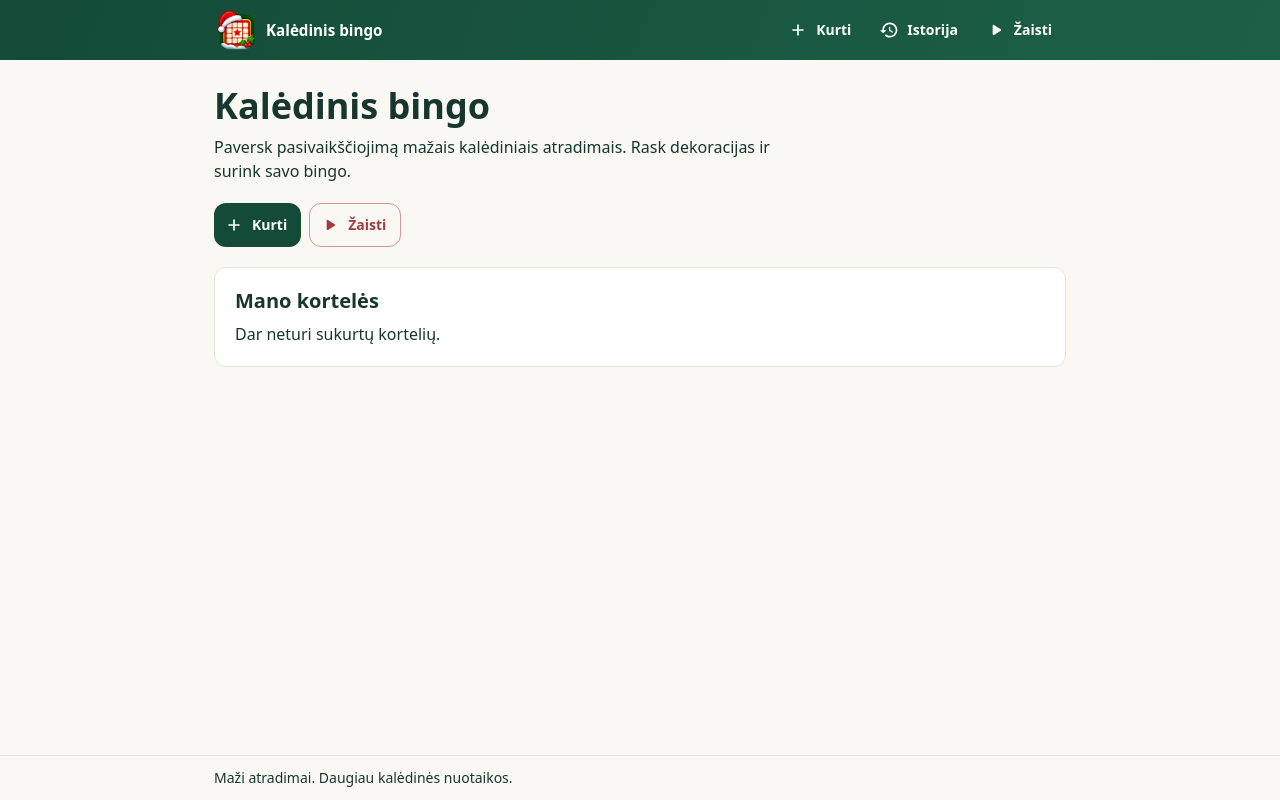
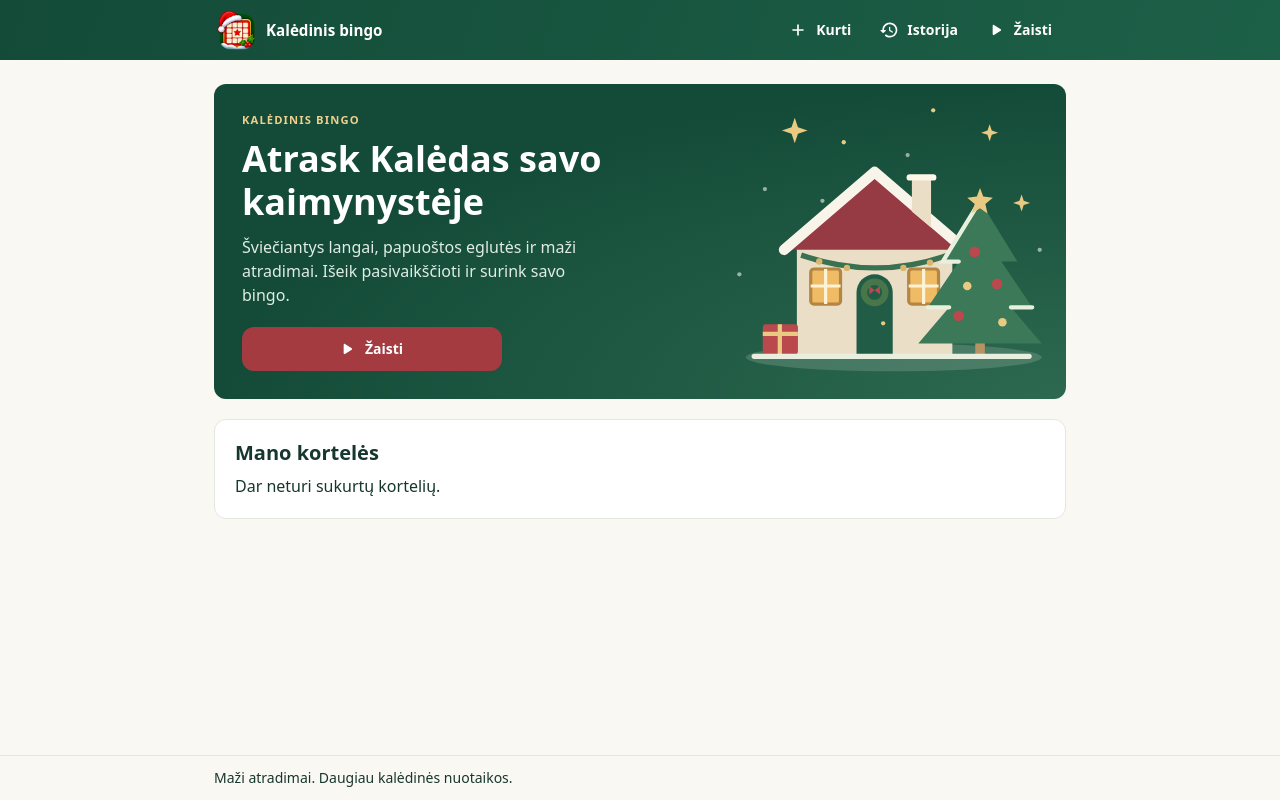
Before and after one commit to Greta741/ChristmasBingo, a React (Vite) app: page / in a window 1280 px wide. Built offline with nearby package versions, Linux system fonts and the light colour scheme.

Commit message:
Add hero

```diff
--- a/src/views/main/MainView.tsx
+++ b/src/views/main/MainView.tsx
@@ -1,12 +1,8 @@
-import AddRoundedIcon from '@mui/icons-material/AddRounded'
-import PlayArrowRoundedIcon from '@mui/icons-material/PlayArrowRounded'
-import Button from '@mui/material/Button'
 import Paper from '@mui/material/Paper'
-import Stack from '@mui/material/Stack'
 import Typography from '@mui/material/Typography'
 import { useEffect } from 'react'
-import { Link, useLocation, useSearchParams } from 'react-router'
-import { PageHeader } from '../../shared/components/layout/PageHeader'
+import { useLocation, useSearchParams } from 'react-router'
+import { ChristmasHero } from './components/ChristmasHero'
 
 export function MainView() {
   const [searchParams] = useSearchParams()
@@ -22,33 +18,7 @@ export function MainView() {
 
   return (
     <>
-      <PageHeader
-        title="Kalėdinis bingo"
-        description="Paversk pasivaikščiojimą mažais kalėdiniais atradimais. Rask dekoracijas ir surink savo bingo."
-      />
-      <Stack
-        direction={{ xs: 'column', sm: 'row' }}
-        spacing={1}
-        sx={{ mb: 2.5 }}
-      >
-        <Button
-          component={Link}
-          to="/create"
-          variant="contained"
-          startIcon={<AddRoundedIcon />}
-        >
-          Kurti
-        </Button>
-        <Button
-          component={Link}
-          to="/play/1"
-          variant="outlined"
-          color="secondary"
-          startIcon={<PlayArrowRoundedIcon />}
-        >
-          Žaisti
-        </Button>
-      </Stack>
+      <ChristmasHero />
       <Paper
         component="section"
         id="card-history"
--- /dev/null
+++ b/src/views/main/components/ChristmasHero.tsx
@@ -0,0 +1,75 @@
+import PlayArrowRoundedIcon from '@mui/icons-material/PlayArrowRounded'
+import Box from '@mui/material/Box'
+import Button from '@mui/material/Button'
+import Paper from '@mui/material/Paper'
+import Typography from '@mui/material/Typography'
+import { Link } from 'react-router'
+import { ChristmasScene } from './ChristmasScene'
+
+export function ChristmasHero() {
+  return (
+    <Paper
+      component="section"
+      aria-labelledby="hero-title"
+      sx={{
+        position: 'relative',
+        overflow: 'hidden',
+        mb: 2.5,
+        p: { xs: 2.5, sm: 3.5 },
+        bgcolor: 'primary.main',
+        color: 'primary.contrastText',
+        backgroundImage:
+          'radial-gradient(ellipse at 100% 100%, #2d6950, transparent 70%)',
+      }}
+    >
+      <Box
+        sx={{
+          position: 'absolute',
+          width: { xs: 220, sm: '40%' },
+          right: { xs: -34, sm: 8 },
+          bottom: { xs: -5, sm: 12 },
+          opacity: { xs: 0.16, sm: 1 },
+          pointerEvents: 'none',
+        }}
+      >
+        <ChristmasScene />
+      </Box>
+      <Box sx={{ position: 'relative', width: { xs: '100%', sm: '60%' } }}>
+        <Typography
+          component="p"
+          sx={{
+            color: '#efcf8c',
+            fontWeight: 700,
+            fontSize: '0.7rem',
+            letterSpacing: '0.1em',
+            mb: 1,
+          }}
+        >
+          KALĖDINIS BINGO
+        </Typography>
+        <Typography
+          component="h1"
+          variant="h1"
+          id="hero-title"
+          sx={{ mb: 1.5 }}
+        >
+          Atrask Kalėdas savo kaimynystėje
+        </Typography>
+        <Typography sx={{ color: '#e0ece5', maxWidth: 350, mb: 2.5 }}>
+          Šviečiantys langai, papuoštos eglutės ir maži atradimai. Išeik
+          pasivaikščioti ir surink savo bingo.
+        </Typography>
+        <Button
+          component={Link}
+          to="/play/1"
+          variant="contained"
+          color="secondary"
+          startIcon={<PlayArrowRoundedIcon />}
+          sx={{ width: { xs: '100%', sm: 260 }, maxWidth: '100%' }}
+        >
+          Žaisti
+        </Button>
+      </Box>
+    </Paper>
+  )
+}
--- /dev/null
+++ b/src/views/main/components/ChristmasScene.tsx
@@ -0,0 +1,100 @@
+export function ChristmasScene() {
+  return (
+    <svg
+      viewBox="0 0 320 280"
+      fill="none"
+      aria-hidden="true"
+      focusable="false"
+      style={{ display: 'block', width: '100%' }}
+    >
+      <g fill="#e9ca83">
+        <path d="m73 27 3 9 9 3-9 3-3 9-3-9-9-3 9-3Z" />
+        <path d="m256 33 2 6 6 2-6 2-2 6-2-6-6-2 6-2Z" />
+        <path d="m286 99 2 6 6 2-6 2-2 6-2-6-6-2 6-2Z" />
+        <circle cx="119" cy="50" r="2" />
+        <circle cx="203" cy="20" r="2" />
+      </g>
+      <g fill="#fff" opacity=".55">
+        <circle cx="45" cy="94" r="2" />
+        <circle cx="179" cy="62" r="2" />
+        <circle cx="303" cy="151" r="2" />
+        <circle cx="21" cy="174" r="2" />
+        <circle cx="272" cy="202" r="2" />
+        <circle cx="99" cy="105" r="2" />
+      </g>
+      <ellipse
+        cx="166"
+        cy="252"
+        rx="139"
+        ry="13"
+        fill="#dae9dc"
+        opacity=".18"
+      />
+      <path d="M75 150h146v99H75z" fill="#eadfc6" />
+      <path d="M63 151 148 78l85 73" fill="#963b43" />
+      <path
+        d="m63 151 85-73 85 73"
+        stroke="#f9f4e9"
+        strokeWidth="10"
+        strokeLinejoin="round"
+        strokeLinecap="round"
+      />
+      <path d="M183 115V84h18v46" fill="#eadfc6" />
+      <path
+        d="M181 83h22"
+        stroke="#fff7e7"
+        strokeWidth="6"
+        strokeLinecap="round"
+      />
+      <path d="M131 249v-58a17 17 0 0 1 34 0v58" fill="#215c47" />
+      <circle cx="156" cy="220" r="2" fill="#e9ca83" />
+      <g fill="#efbb64" stroke="#b58643" strokeWidth="3">
+        <rect x="88" y="169" width="28" height="33" rx="3" />
+        <rect x="180" y="169" width="28" height="33" rx="3" />
+      </g>
+      <path
+        d="M102 169v33m-14-17h28m78-16v33m-14-17h28"
+        stroke="#fff3d6"
+        strokeWidth="3"
+      />
+      <path d="M79 156q70 24 138 0" stroke="#3a7150" strokeWidth="5" />
+      <g fill="#d9b56e">
+        <circle cx="96" cy="162" r="3" />
+        <circle cx="122" cy="168" r="3" />
+        <circle cx="175" cy="168" r="3" />
+        <circle cx="200" cy="163" r="3" />
+      </g>
+      <circle cx="148" cy="191" r="10" stroke="#497649" strokeWidth="6" />
+      <path d="m143 185 5 4 5-4v8l-5-4-5 4Z" fill="#b9494d" />
+      <path d="M247 249v-30" stroke="#b79364" strokeWidth="9" />
+      <path
+        d="m247 105-35 57h15l-29 43h20l-29 34h116l-29-34h20l-29-43h15Z"
+        fill="#3b7958"
+      />
+      <path
+        d="m247 105-35 57h15m-9 43h-20m78 0h20"
+        stroke="#e8efdd"
+        strokeWidth="4"
+        strokeLinecap="round"
+      />
+      <path d="m247 93 3 8 9 1-7 6 2 9-7-5-8 5 3-9-7-6 9-1Z" fill="#e9ca83" />
+      <g fill="#b9494d">
+        <circle cx="242" cy="153" r="5" />
+        <circle cx="263" cy="183" r="5" />
+        <circle cx="227" cy="213" r="5" />
+      </g>
+      <g fill="#e9ca83">
+        <circle cx="235" cy="185" r="4" />
+        <circle cx="268" cy="219" r="4" />
+      </g>
+      <rect x="43" y="221" width="33" height="28" rx="3" fill="#b9494d" />
+      <path d="M59 221v28m-16-19h33" stroke="#e9ca83" strokeWidth="4" />
+      <path
+        d="M35 251h258"
+        stroke="#e9efdf"
+        strokeWidth="5"
+        strokeLinecap="round"
+      />
+    </svg>
+  )
+}
```
